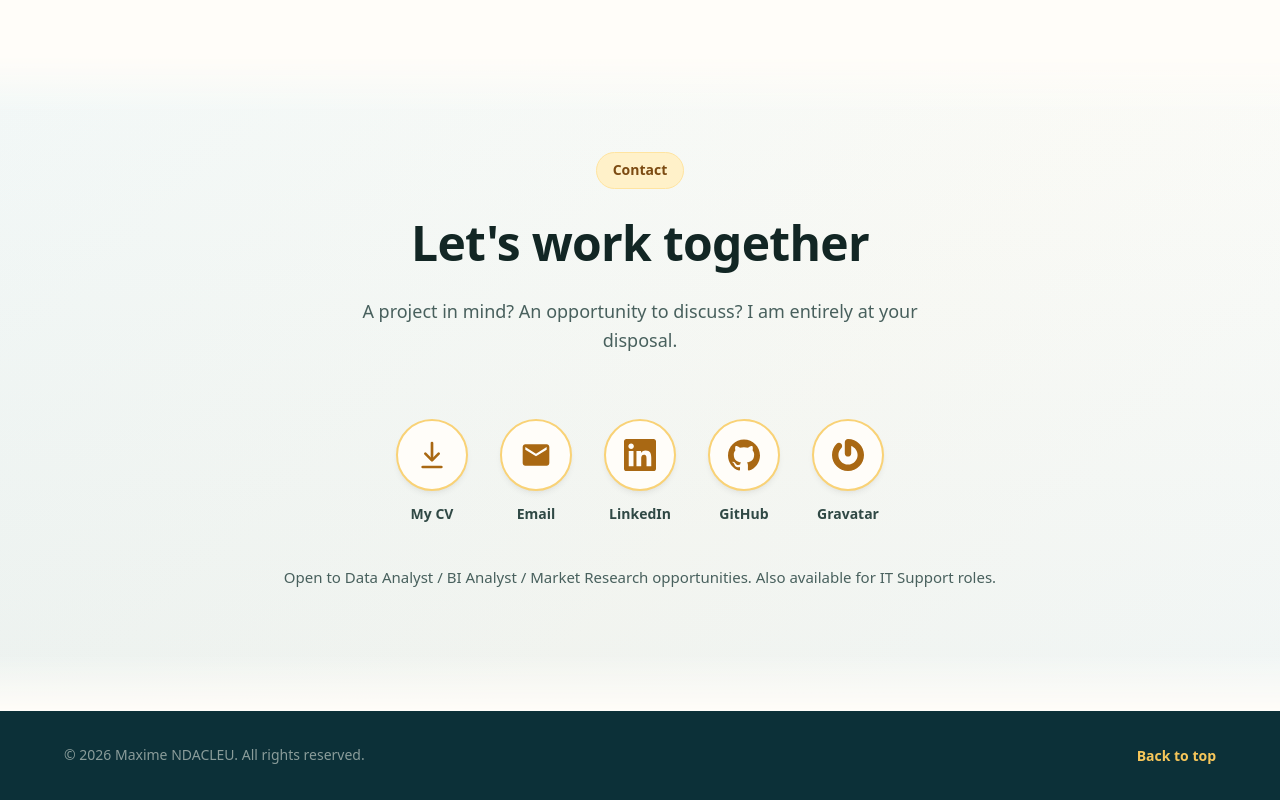
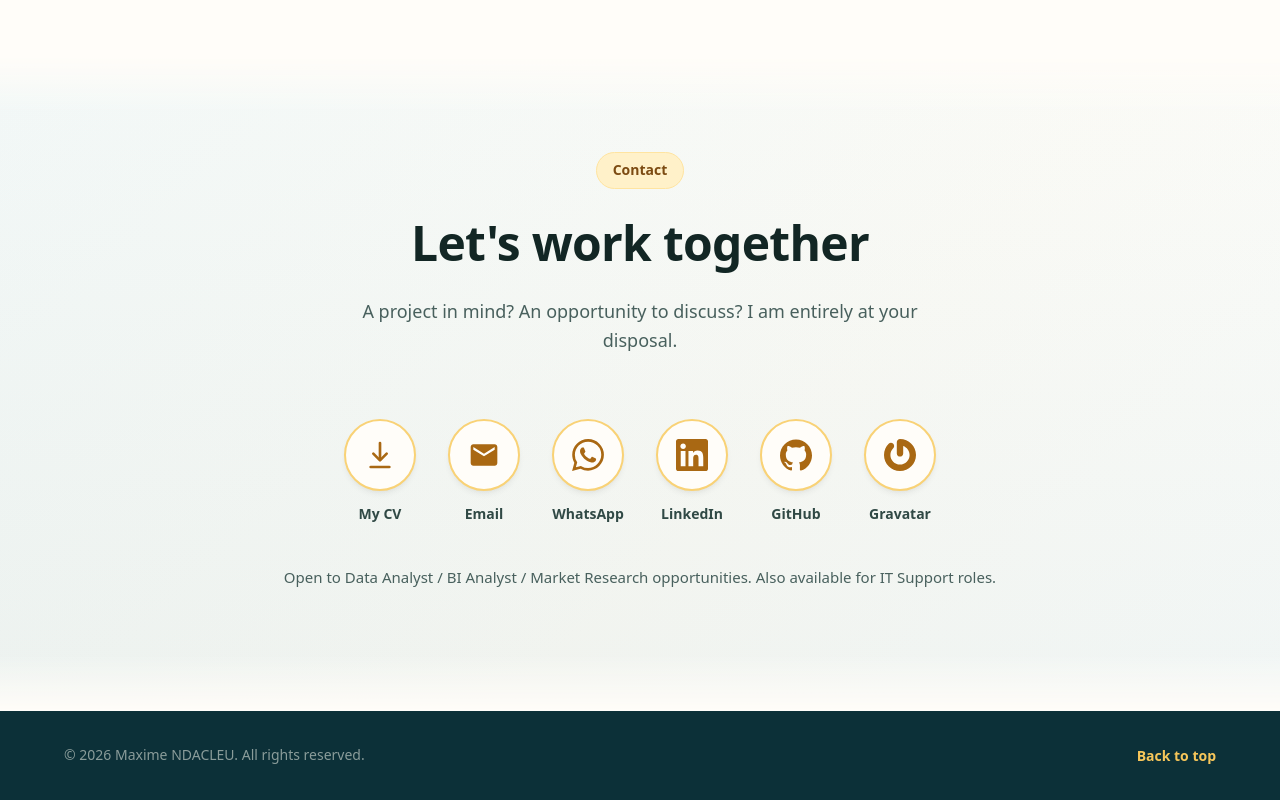
Before and after one commit to maxin-dac/maxin-dac.github.io, a plain HTML site: page index.html in a window 1280 px wide. Shown: the part 5394-6194 px from the top of the page. Drawn offline with Linux system fonts and the light colour scheme.

Commit message:
feat: update contact section

```diff
--- a/index.html
+++ b/index.html
@@ -2215,6 +2215,12 @@ svg * {
                             <svg viewBox="0 0 24 24" fill="currentColor"><path d="M20 4H4c-1.1 0-1.99.9-1.99 2L2 18c0 1.1.9 2 2 2h16c1.1 0 2-.9 2-2V6c0-1.1-.9-2-2-2zm0 4-8 5-8-5V6l8 5 8-5v2z"/></svg>
                         </a>
                         <span class="social-label">Email</span>
+                    </div>
+                    <div class="social-col">
+                        <a class="social-btn" href="https://wa.me/23799418325" target="_blank" rel="noopener" aria-label="WhatsApp">
+                            <svg viewBox="0 0 24 24" fill="currentColor"><path d="M17.472 14.382c-.297-.149-1.758-.867-2.03-.967-.273-.099-.471-.148-.67.15-.197.297-.767.966-.94 1.164-.173.199-.347.223-.644.075-.297-.15-1.255-.463-2.39-1.475-.883-.788-1.48-1.761-1.653-2.059-.173-.297-.018-.458.13-.606.134-.133.298-.347.446-.52.149-.174.198-.298.298-.497.099-.198.05-.371-.025-.52-.075-.149-.669-1.612-.916-2.207-.242-.579-.487-.5-.669-.51-.173-.008-.371-.01-.57-.01-.198 0-.52.074-.792.372-.272.297-1.04 1.016-1.04 2.479 0 1.462 1.065 2.875 1.213 3.074.149.198 2.096 3.2 5.077 4.487.709.306 1.262.489 1.694.625.712.227 1.36.195 1.871.118.571-.085 1.758-.719 2.006-1.413.248-.694.248-1.289.173-1.413-.074-.124-.272-.198-.57-.347m-5.421 7.403h-.004a9.87 9.87 0 01-5.031-1.378l-.361-.214-3.741.982.998-3.648-.235-.374a9.86 9.86 0 01-1.51-5.26c.001-5.45 4.436-9.884 9.888-9.884 2.64 0 5.122 1.03 6.988 2.898a9.825 9.825 0 012.893 6.994c-.003 5.45-4.437 9.884-9.885 9.884m8.413-18.297A11.815 11.815 0 0012.05 0C5.495 0 .16 5.335.157 11.892c0 2.096.547 4.142 1.588 5.945L.057 24l6.305-1.654a11.882 11.882 0 005.683 1.448h.005c6.554 0 11.89-5.335 11.893-11.893a11.821 11.821 0 00-3.48-8.413z"/></svg>
+                        </a>
+                        <span class="social-label">WhatsApp</span>
                     </div>
                     <div class="social-col">
                         <a class="social-btn" href="https://www.linkedin.com/in/maximendacleu" target="_blank" rel="noopener" aria-label="LinkedIn">
```
